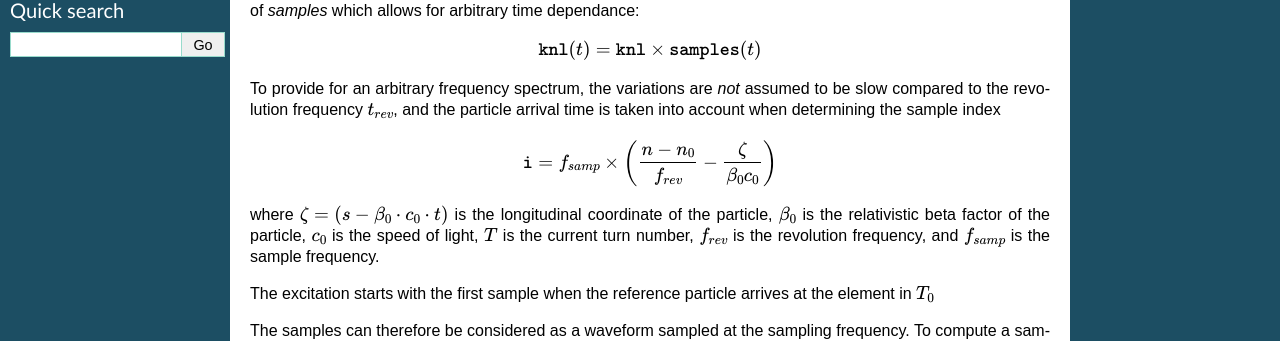
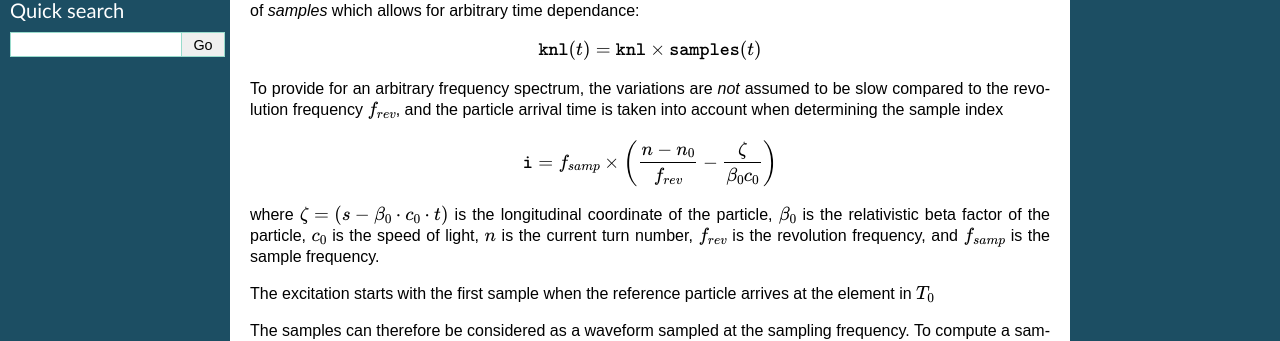
Before and after one commit to xsuite/xsuite, a Sphinx documentation site: the page built from docs/exciter.rst, in a window 1280 px wide. Shown: the part 300-641 px from the top of the page. Built offline with Sphinx 7.4.7, drawn with Linux system fonts in a browser that asks for light colours.

Commit message:
minor typos

```diff
--- a/docs/exciter.rst
+++ b/docs/exciter.rst
@@ -17,12 +17,12 @@ The given multipole components `knl` and `ksl` (normal and skew respectively) ar
     \verb|knl|(t) = \verb|knl| \times \verb|samples|(t)
 
 
-To provide for an arbitrary frequency spectrum, the variations are *not* assumed to be slow compared to the revolution frequency :math:`t_{rev}`, and the particle arrival time is taken into account when determining the sample index
+To provide for an arbitrary frequency spectrum, the variations are *not* assumed to be slow compared to the revolution frequency :math:`f_{rev}`, and the particle arrival time is taken into account when determining the sample index
 
 .. math::
     \verb|i| = f_{samp} \times \left(\frac{n-n_0}{f_{rev}} - \frac{\zeta}{\beta_0  c_0}\right)
 
-where :math:`\zeta=(s-\beta_0\cdot c_0\cdot t)` is the longitudinal coordinate of the particle, :math:`\beta_0` is the relativistic beta factor of the particle, :math:`c_0` is the speed of light, :math:`T` is the current turn number, :math:`f_{rev}` is the revolution frequency, and :math:`f_{samp}` is the sample frequency.
+where :math:`\zeta=(s-\beta_0\cdot c_0\cdot t)` is the longitudinal coordinate of the particle, :math:`\beta_0` is the relativistic beta factor of the particle, :math:`c_0` is the speed of light, :math:`n` is the current turn number, :math:`f_{rev}` is the revolution frequency, and :math:`f_{samp}` is the sample frequency.
 
 The excitation starts with the first sample when the reference particle arrives at the element in :math:`T_0`
 
```
